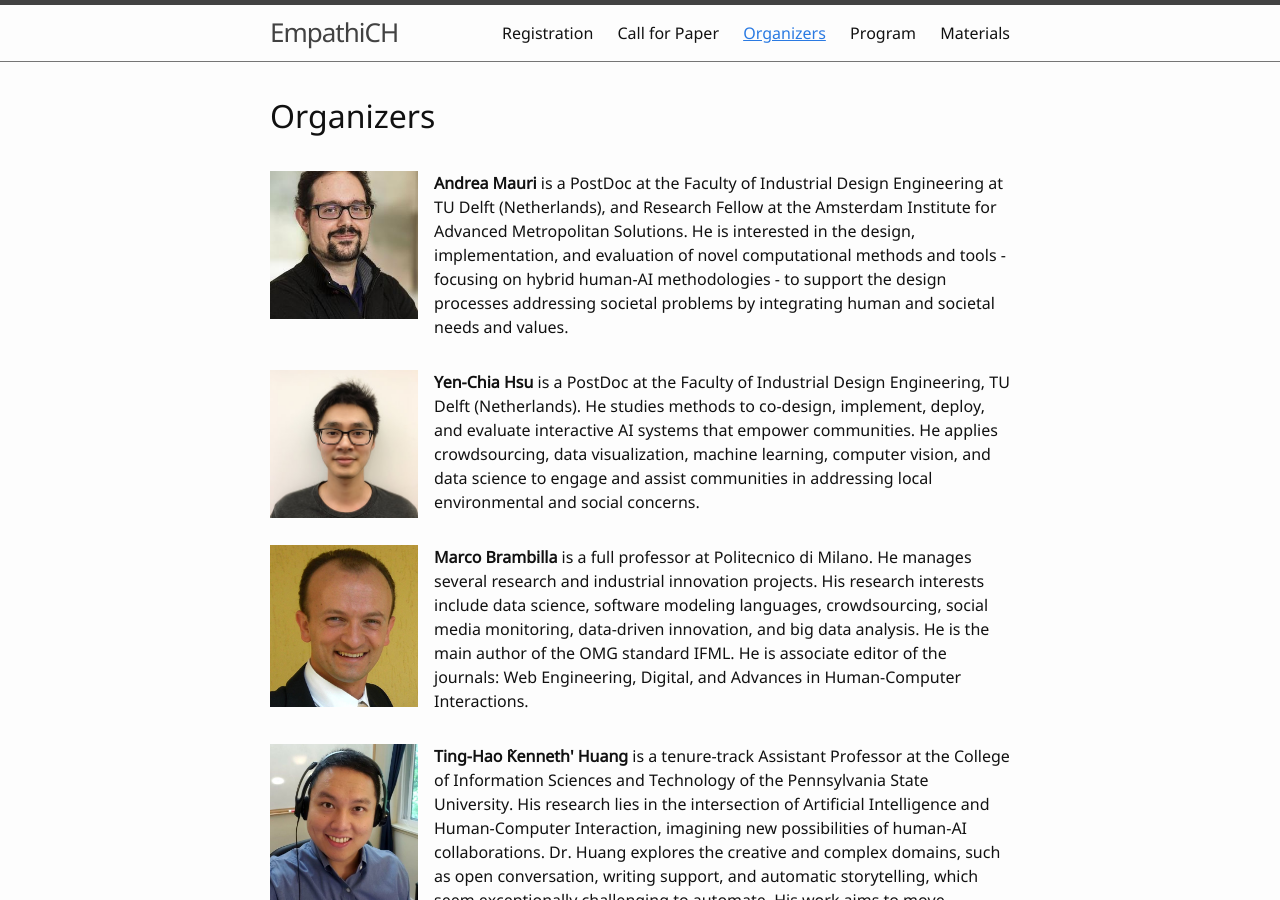
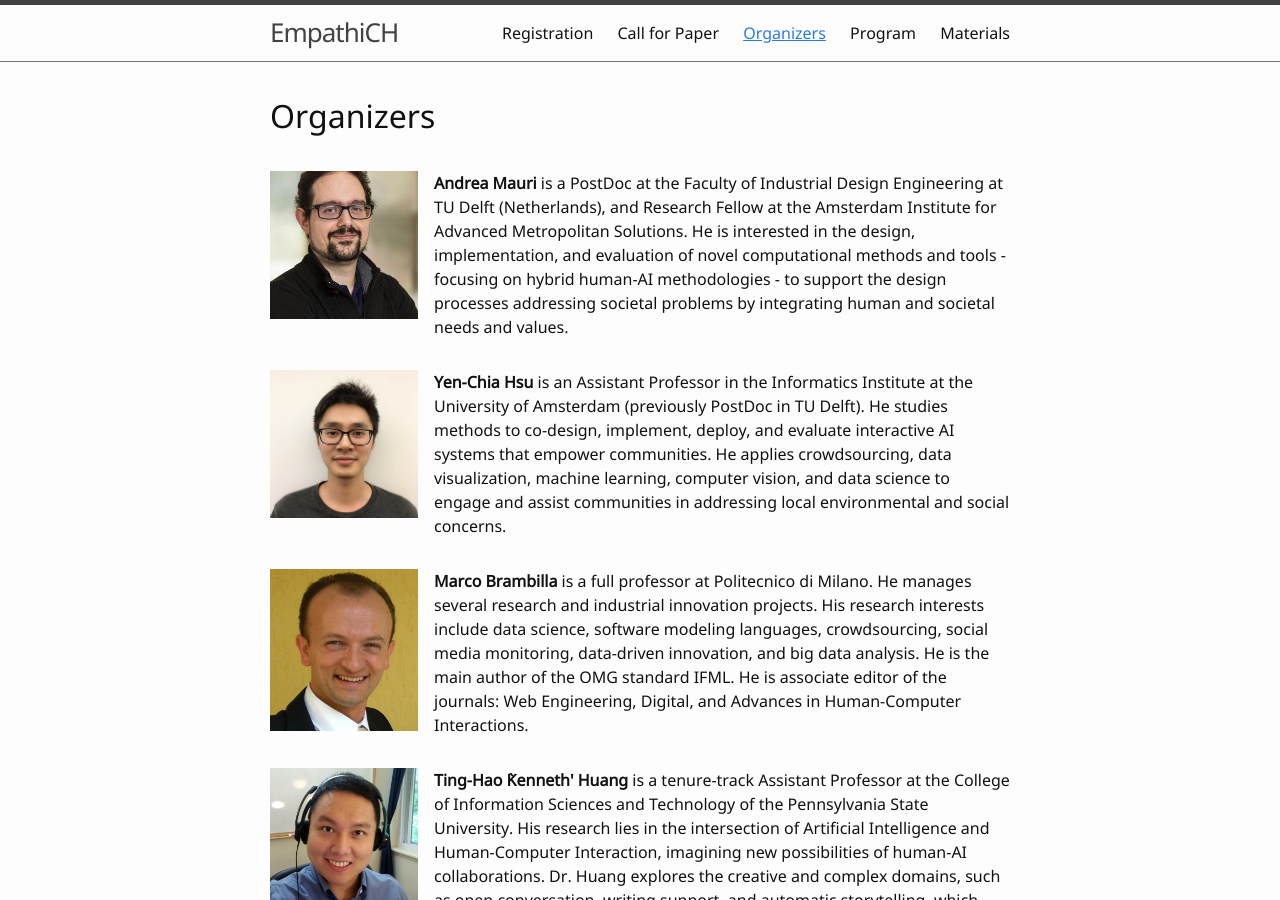
Before and after one commit to empathiCH/empathiCH.github.io, a Jekyll site: the page built from 2-organizers.md, in a window 1280 px wide and 900 px high. Built offline with Jekyll 4.4.1, drawn with Linux system fonts in a browser that asks for light colours.

Commit message:
Update 2-organizers.md

```diff
--- a/2-organizers.md
+++ b/2-organizers.md
@@ -7,7 +7,7 @@ nav: true
 
 {% include organizer.html img="andrea.jpg" txt="<strong>Andrea Mauri</strong> is a PostDoc at the Faculty of Industrial Design Engineering at TU Delft (Netherlands), and Research Fellow at the Amsterdam Institute for Advanced Metropolitan Solutions. He is interested in the design, implementation, and evaluation of novel computational methods and tools - focusing on hybrid human-AI methodologies - to support the design processes addressing societal problems by integrating human and societal needs and values." %}
 
-{% include organizer.html img="yenchia.jpg" txt="<strong>Yen-Chia Hsu</strong> is a PostDoc at the Faculty of Industrial Design Engineering, TU Delft (Netherlands). He studies methods to co-design, implement, deploy, and evaluate interactive AI systems that empower communities. He applies crowdsourcing, data visualization, machine learning, computer vision, and data science to engage and assist communities in addressing local environmental and social concerns. " %}
+{% include organizer.html img="yenchia.jpg" txt="<strong>Yen-Chia Hsu</strong> is an Assistant Professor in the Informatics Institute at the University of Amsterdam (previously PostDoc in TU Delft). He studies methods to co-design, implement, deploy, and evaluate interactive AI systems that empower communities. He applies crowdsourcing, data visualization, machine learning, computer vision, and data science to engage and assist communities in addressing local environmental and social concerns. " %}
 
 {% include organizer.html img="marco.jpg" txt="<strong>Marco Brambilla</strong> is a full professor at Politecnico di Milano. He manages several research and industrial innovation projects. His research interests include data science, software modeling languages, crowdsourcing, social media monitoring, data-driven innovation, and big data analysis. He is the main author of the OMG standard IFML. He is associate editor of the journals: Web Engineering, Digital, and Advances in Human-Computer Interactions. " %}
 
```
